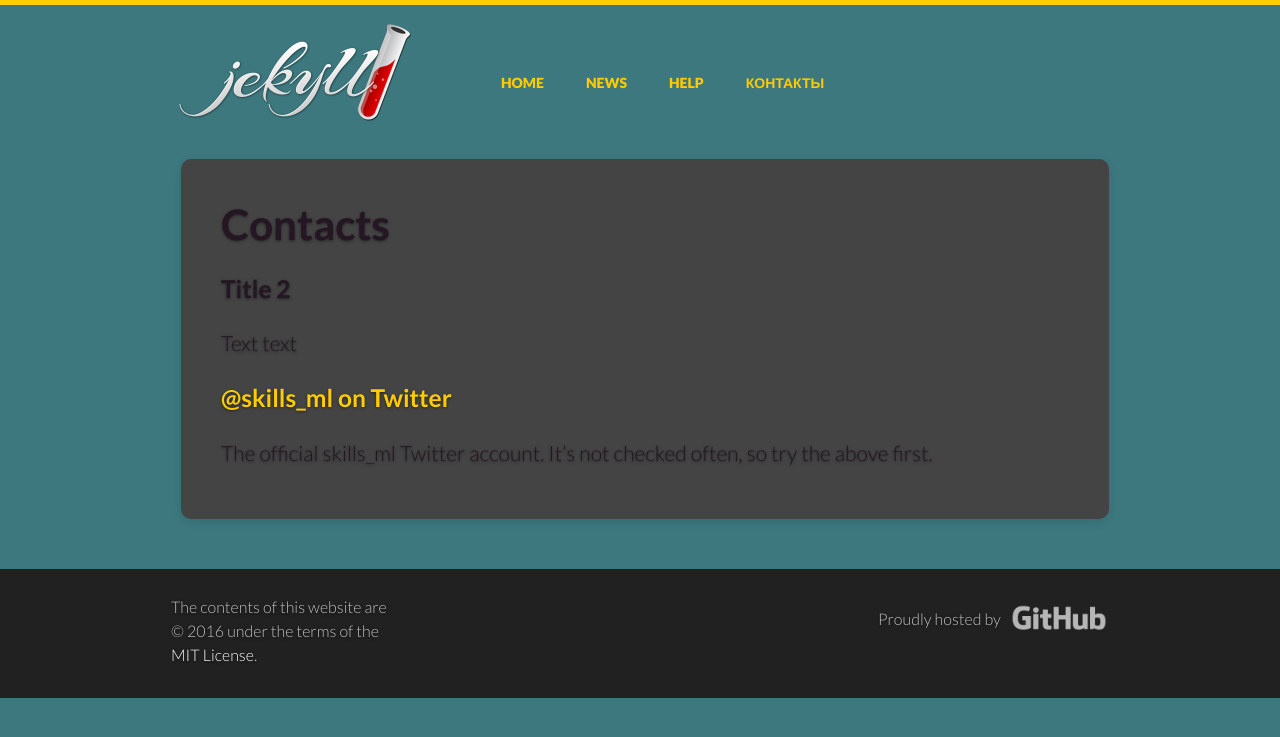
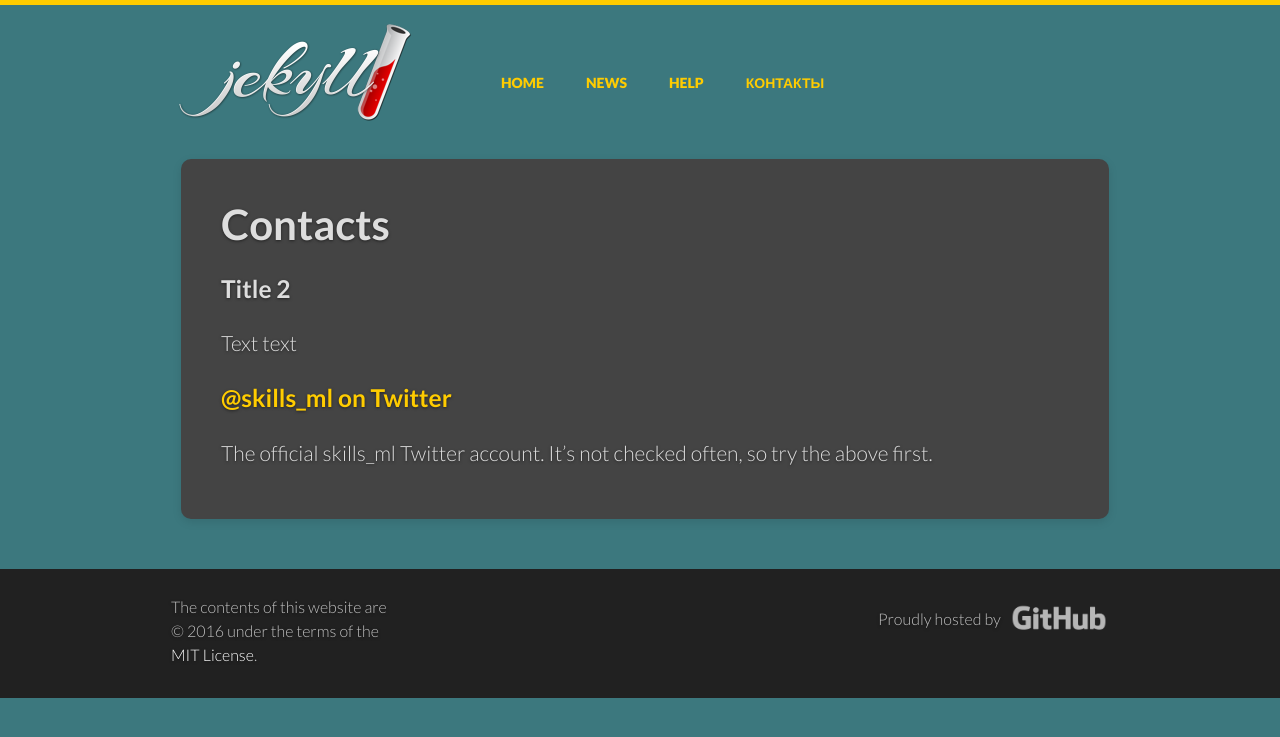
Before and after one commit to skills-ml/skills-ml, a Jekyll site: the page built from contacts/index.md, in a window 1280 px wide. Shown: the top 737 px of the page. Built offline with Jekyll 4.4.1, drawn with Linux system fonts in a browser that asks for light colours.

Commit message:
Update _style.scss

```diff
--- a/_sass/_style.scss
+++ b/_sass/_style.scss
@@ -10,7 +10,7 @@ body {
   font: 300 21px Lato, 'Helvetica Neue', Helvetica, Arial, sans-serif;
   /*color: #ddd;
   background-color: #333;*/
-  color: #241623;
+  color: #ddd;
   background-color: #3C787E;
   border-top: 5px solid #fc0;
   @include box-shadow(inset 0 3px 30px rgba(0,0,0,.3));
```
